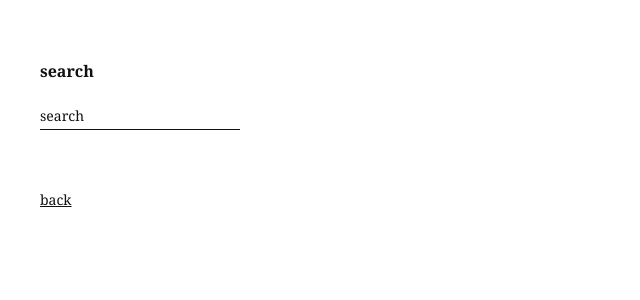
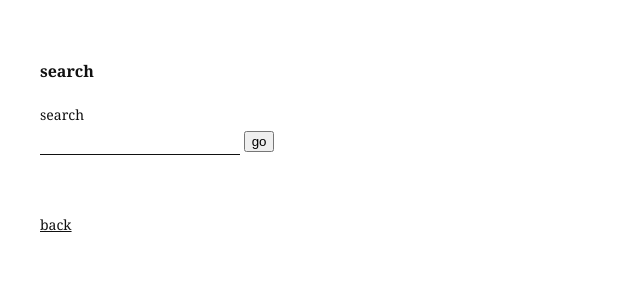
Before and after one commit to Captain-Nimosi/nimosi, a Jekyll site: the page built from search.md, in a window 1280 px wide. Shown: the top 300 px of the page, without its empty margins (0-640 px from the left). Built offline with Jekyll 4.4.1, drawn with Linux system fonts in a browser that asks for light colours.

Commit message:
Refactor search box HTML structure

```diff
--- a/search.md
+++ b/search.md
@@ -5,13 +5,19 @@ permalink: /search/
 back_url: /
 ---
 
-<div class="search-box">
-  <input
-    type="text"
-    id="search-input"
-    placeholder="search"
-    autocomplete="off"
-  >
+<div class="search-container">
+
+  <div class="search-label">search</div>
+
+  <div class="search-input-wrapper">
+    <input
+      type="text"
+      id="search-input"
+      autocomplete="off"
+    >
+    <button id="search-button">go</button>
+  </div>
+
 </div>
 
 <div id="search-results"></div>
```
